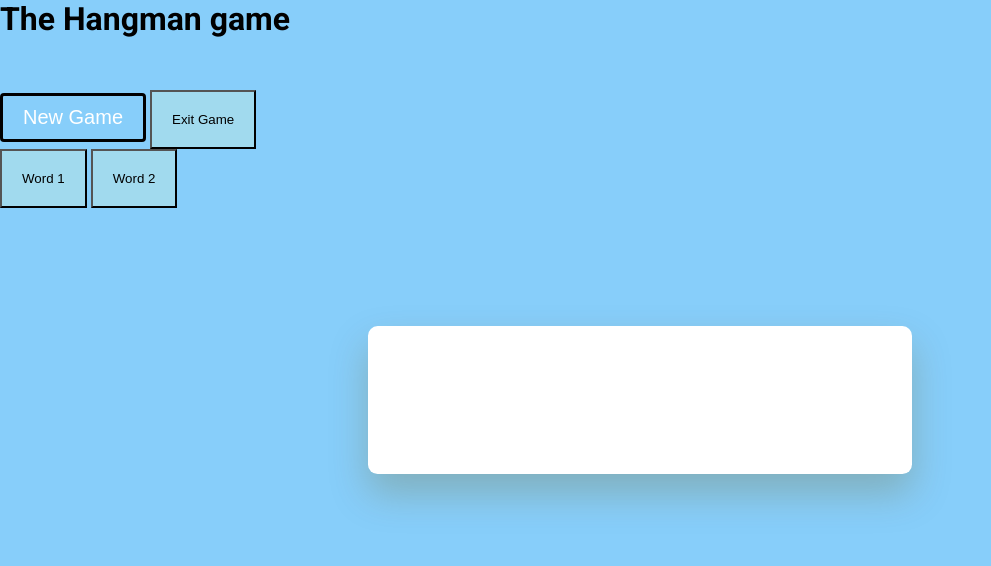
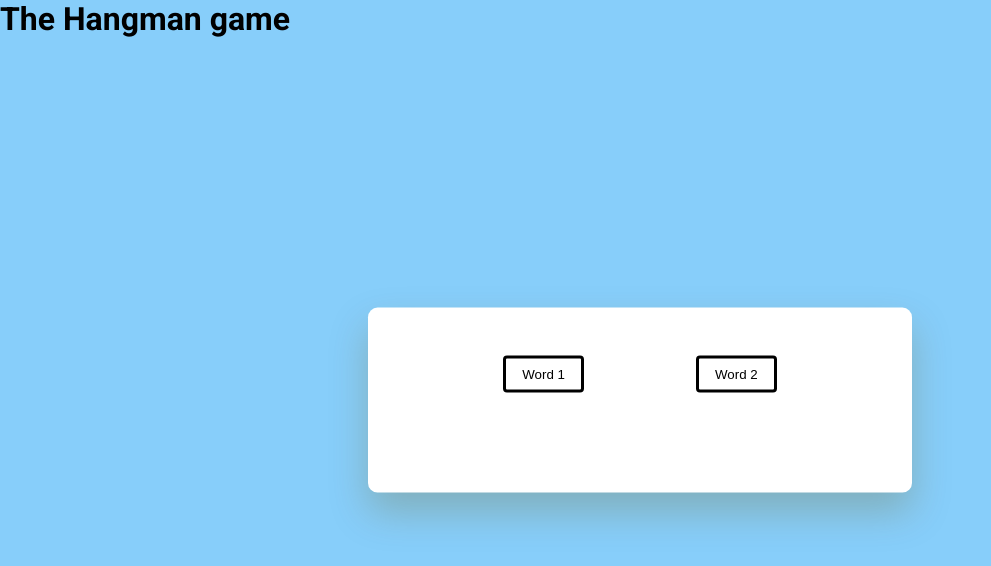
Before and after one commit to Soderjacob/Super-Agilt-Repository, a plain HTML site: page index.html in a window 1280 px wide. Shown: the whole page, without its empty margins (0-991 px from the left). Drawn offline with Linux system fonts and the light colour scheme.

Commit message:
added flexbox to options-container in css

```diff
--- a/index.html
+++ b/index.html
@@ -11,12 +11,17 @@
 <body>
     <div> <h1>The Hangman game</h1></div>
         <div class = "c1">
-            <div id="options-container"></div>
+            <div id="options-container">
+                <button class="button" id="Word 1">Word 1</button>
+                <button class="button" id="Word 2"> Word 2</button>
+            </div>
             <div id="letter-container" class ="letter-container hide"></div>
             <div id="user-input-section"></div>
-            <div id="new-game-container" class = "new-game-popup hide"></div>
-            <div id ="results-text"></div>
-
+            <div id="new-game-container" class = "new-game-popup hide">
+                <div id ="results-text"></div>
+                <button class="button" id="new-game-button">New Game</button>
+                <button class="button" id="exit-button">Exit Game</button>
+            </div>
         </div>
 
         <div class = "c2">
@@ -28,13 +33,14 @@
         </div>
 
          <!-- <button class="Button" id="Confirm-button">Confirm</button> t.ex confirm chosen word -->
-        <div class="gamecontainer">
-            <button class="button" id="new-game-button">New Game</button>
-            <button class="button" id="exit-button">Exit Game</button>
+        <!--
+         <div class="gamecontainer">
+            <nav class="button-container">
+                <button class="button" id="new-game-button">New Game</button>
+                <button class="button" id="exit-button">Exit Game</button>
+            </nav>
         </div>
-
-        <button class="button" id="Word 1">Word 1</button>
-        <button class="button" id="Word 2"> Word 2</button>
+        -->
 
 </body>
 </html>
--- a/styles.css
+++ b/styles.css
@@ -24,15 +24,17 @@ body {
 
 .gamecontainer {}
 
+/*
+.button-container   {
+    display: flex;
+    justify-content: space-between;
+}
+*/
+
 
 .c1 {
     font-size: 16px;
     background-color: white;
-
-    display: flex;
-    flex-direction: row;
-    justify-content: space-around;
-    align-items: center;
     width: 90vw;
     max-width: 34em;
     position: absolute;
@@ -45,7 +47,10 @@ body {
 }
 
 #options-container  {
+    display: flex;
     text-align: center;
+    justify-content: center;
+    gap: 7em;
 }
 
 #options-container div  {
```
